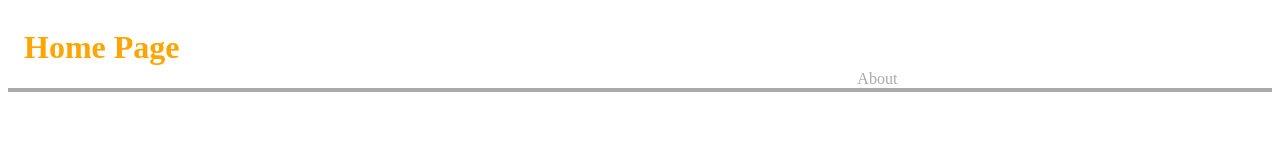
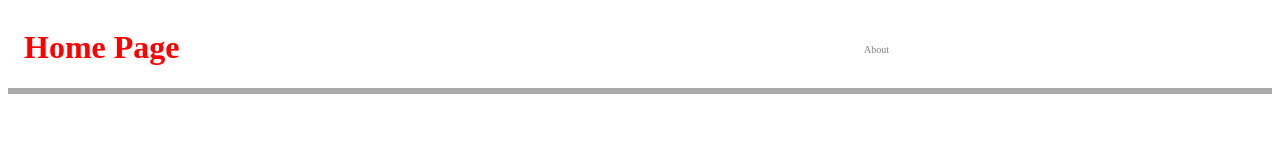
Before and after one commit to trescara/gitcollab2, a plain HTML site: page app/index.html in a window 1280 px wide. Drawn offline with Linux system fonts and the light colour scheme.

Commit message:
changed css properties

```diff
--- a/app/styles.css
+++ b/app/styles.css
@@ -1,23 +1,23 @@
 header {
   display: grid;
   grid-template-columns: repeat(6, 1fr);
-  grid-gap: 10px;
-  align-items: end;
-  border-bottom: .3rem solid darkgrey;
+  grid-gap: 20px;
+  align-items: center;
+  border-bottom: 0.4rem solid darkgrey;
 }
 
 h1 {
-  grid-column: 1/span 2;
+  grid-column: 1 / span 2;
   margin-left: 1rem;
-  color: orange;
+  color: red;
 }
 
 nav {
-  grid-column: 5/ span 2;
+  grid-column: 5 / span 2;
 }
 
 nav a {
   text-decoration: none;
-  color: darkgrey;
-  font-size:
+  color: grey;
+  font-size: 10px;
 }
```
